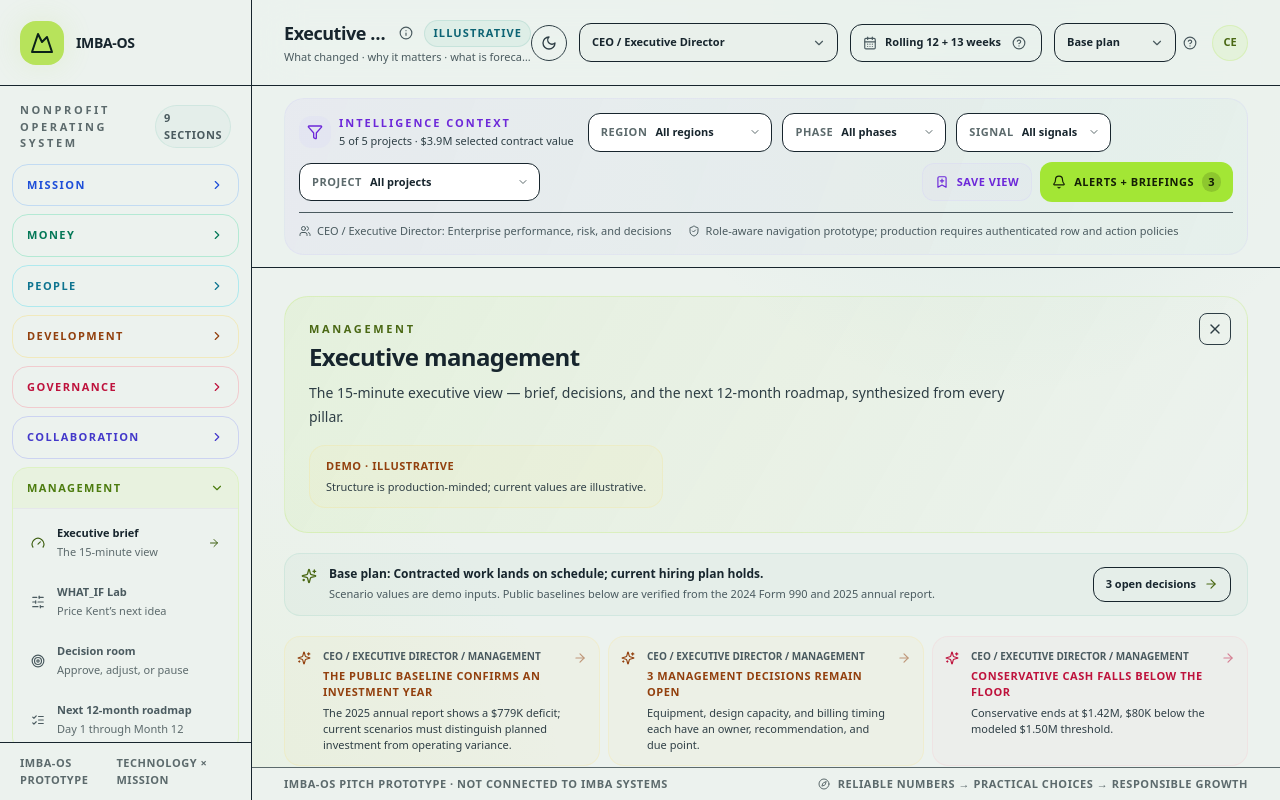
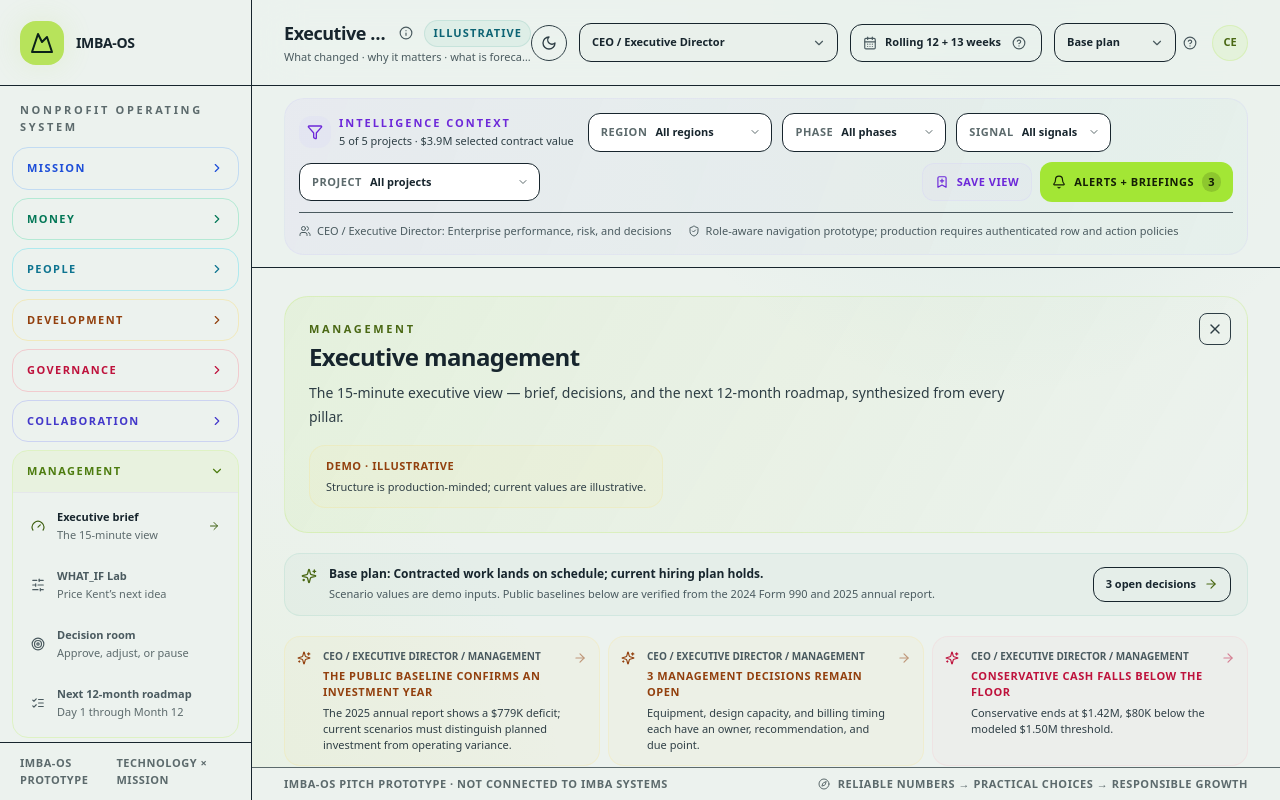
Before and after one commit to PROVENIQ/IMBA, a Next.js app: page / in a window 1280 px wide. Built offline with nearby package versions, Linux system fonts and the light colour scheme.

Commit message:
Remove "N sections" badge from the sidebar header
Unnecessary chrome; the section count adds no value next to the nav itself.

Co-Authored-By: Claude Opus 4.8 <noreply@anthropic.com>

```diff
--- a/src/components/imba/ImbaCeoCockpit.tsx
+++ b/src/components/imba/ImbaCeoCockpit.tsx
@@ -2130,13 +2130,10 @@ export function ImbaCeoCockpit() {
         </div>
 
         <div className="flex-1 overflow-y-auto px-3 py-4">
-          <div className="flex items-center justify-between px-2">
+          <div className="px-2">
             <p className="text-[11px] font-black uppercase tracking-[0.24em] text-[rgb(var(--text-4))]">
               Nonprofit operating system
             </p>
-            <span className="rounded-full border border-[#68b9aa]/15 bg-[#68b9aa]/[0.06] px-2 py-1 text-[11px] font-black uppercase tracking-wider text-[rgb(var(--text-3))]">
-              {visibleNavSections.length} sections
-            </span>
           </div>
           <nav
             className="mt-3 space-y-2"
```
